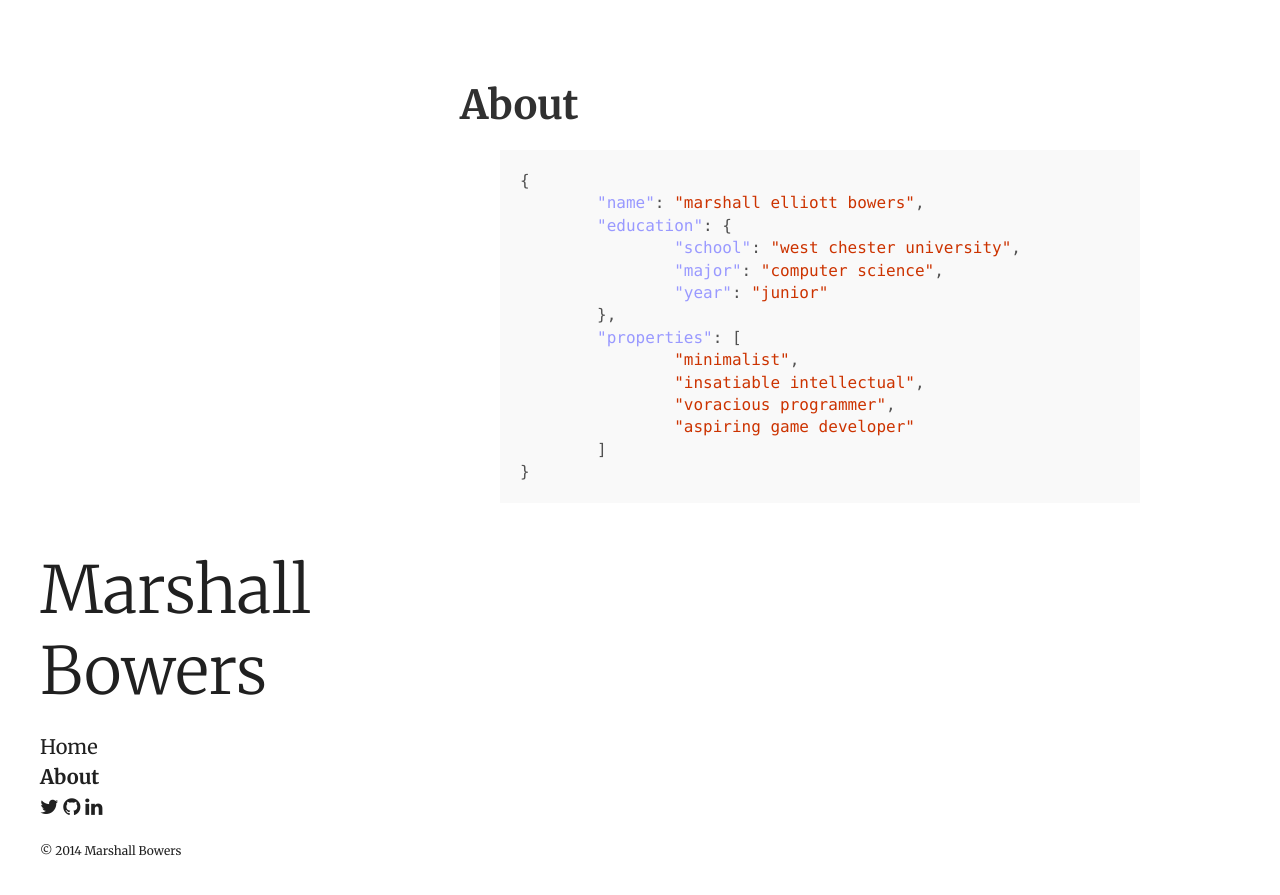
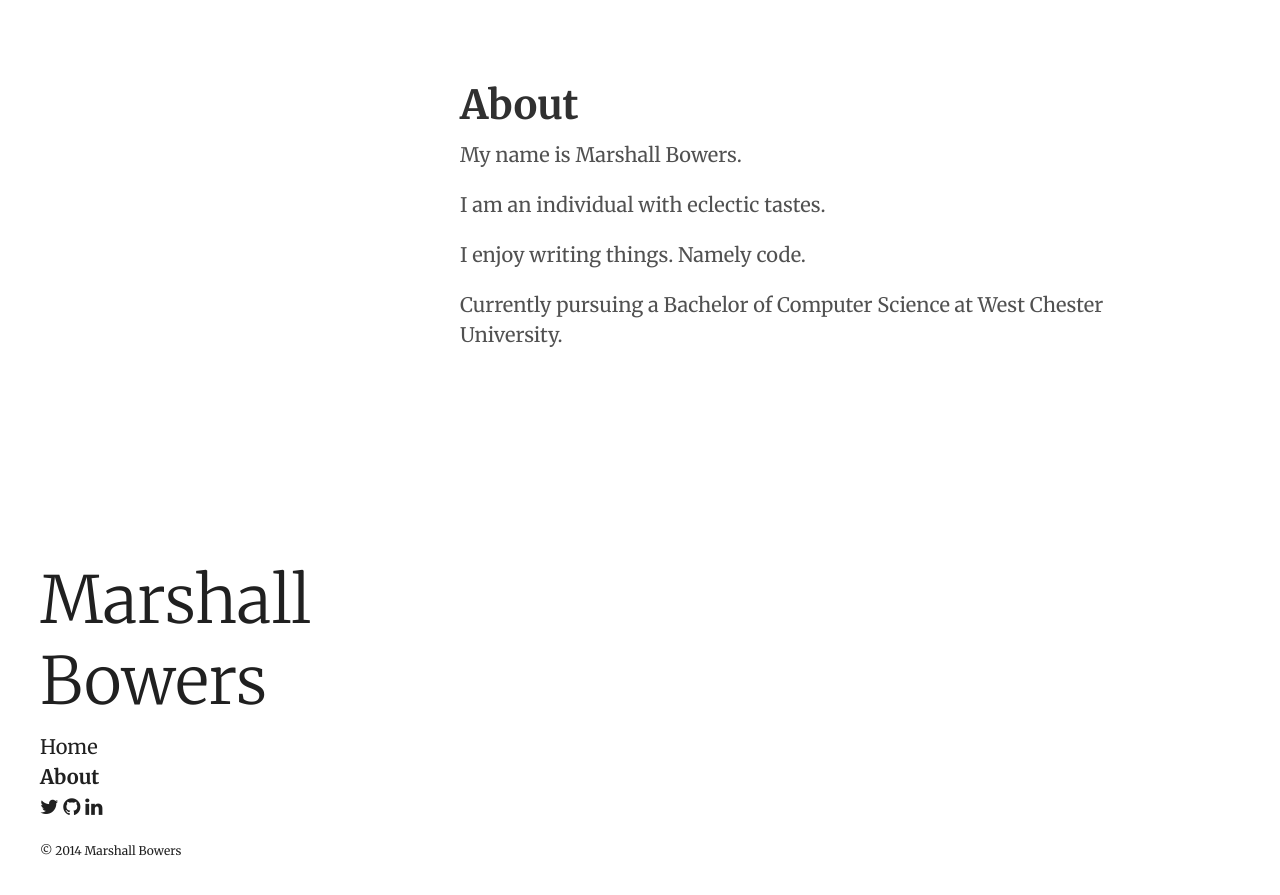
Before and after one commit to maxdeviant/maxdeviant.github.io, a Jekyll site: the page built from about.md, in a window 1280 px wide. Shown: the top 895 px of the page. Built offline with Jekyll 4.4.1, drawn with Linux system fonts in a browser that asks for light colours; nearby versions of some CDN libraries; Markdown is read by kramdown in place of the engine named in the settings.

Commit message:
Modify about. Add description.

```diff
--- a/_config.yml
+++ b/_config.yml
@@ -8,7 +8,7 @@ permalink: pretty
 # Site settings
 title: Marshall Bowers
 tagline: Hacker
-description: ''
+description: 'Marshall Bowers. Minimalist. Insatiable intellectual. Voracious programmer. Aspiring game developer.'
 username: maxdeviant
 url: http://elliott.codes
 paginate: 5
--- a/_includes/sidebar.html
+++ b/_includes/sidebar.html
@@ -2,7 +2,6 @@
 	<div class="container sidebar-sticky">
 		<div class="sidebar-about">
 			<h1>{{ site.title }}</h1>
-			<p class="lead">{{ site.description }}</p>
 		</div>
 
 		<ul class="sidebar-nav">
--- a/about.md
+++ b/about.md
@@ -3,21 +3,10 @@ layout: page
 title: About
 ---
 
-{% highlight json %}
+My name is Marshall Bowers.
 
-{
-	"name": "marshall elliott bowers",
-	"education": {
-		"school": "west chester university",
-		"major": "computer science",
-		"year": "junior"
-	},
-	"properties": [
-		"minimalist",
-		"insatiable intellectual",
-		"voracious programmer",
-		"aspiring game developer"
-	]
-}
+I am an individual with eclectic tastes.
 
-{% endhighlight %}
+I enjoy writing things. Namely code.
+
+Currently pursuing a Bachelor of Computer Science at West Chester University.
```
